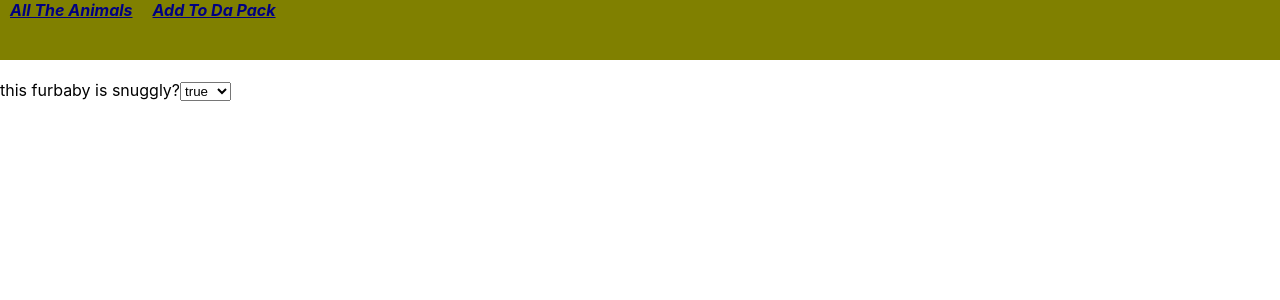
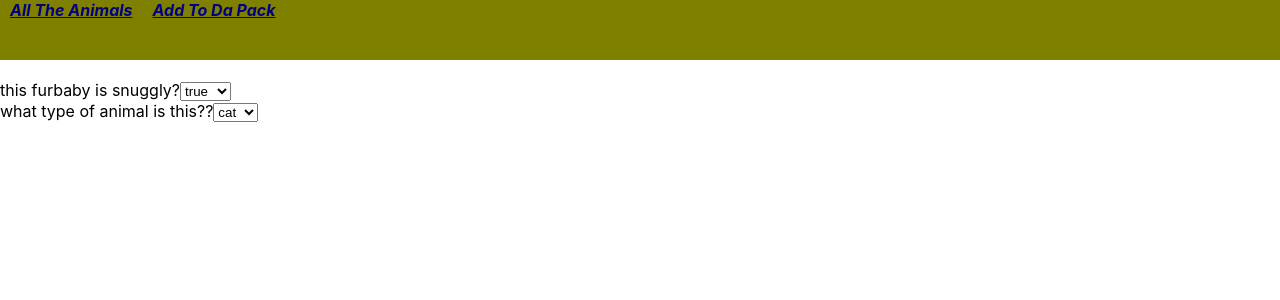
Before and after one commit to trianacerda/lab09-front-end, a React (Create React App) app: page /animals/1 in a window 1280 px wide. Shown: the top 300 px of the page. Built offline with nearby package versions, Linux system fonts and the light colour scheme; no server answers.

Commit message:
working type func and updating state

```diff
--- a/src/AnimalsDetails/AnimalsDetails.js
+++ b/src/AnimalsDetails/AnimalsDetails.js
@@ -26,11 +26,23 @@ class AnimalsDetails extends Component {
                     value={this.state.snuggly}
                     onChange={ async (e) => {
                     await this.setState({ snuggly: e.target.value });
-                    console.log(this.state.snuggly)
+                    // console.log(this.state.snuggly)
                     }}
                     >
                     <option value={true}>true</option>
                     <option value={false}>false</option>
+                </select>
+                <br/>
+                <label>what type of animal is this??</label>
+                <select
+                    value={this.state.type_name}
+                    onChange={ async (e) => {
+                    await this.setState({ type_name: e.target.value });
+                    // console.log (typeof (this.state.type_name))
+                    }}
+                    >
+                    <option value='cat'>cat</option>
+                    <option value='dog'>dog</option>
                 </select>
            </>
          );
```
